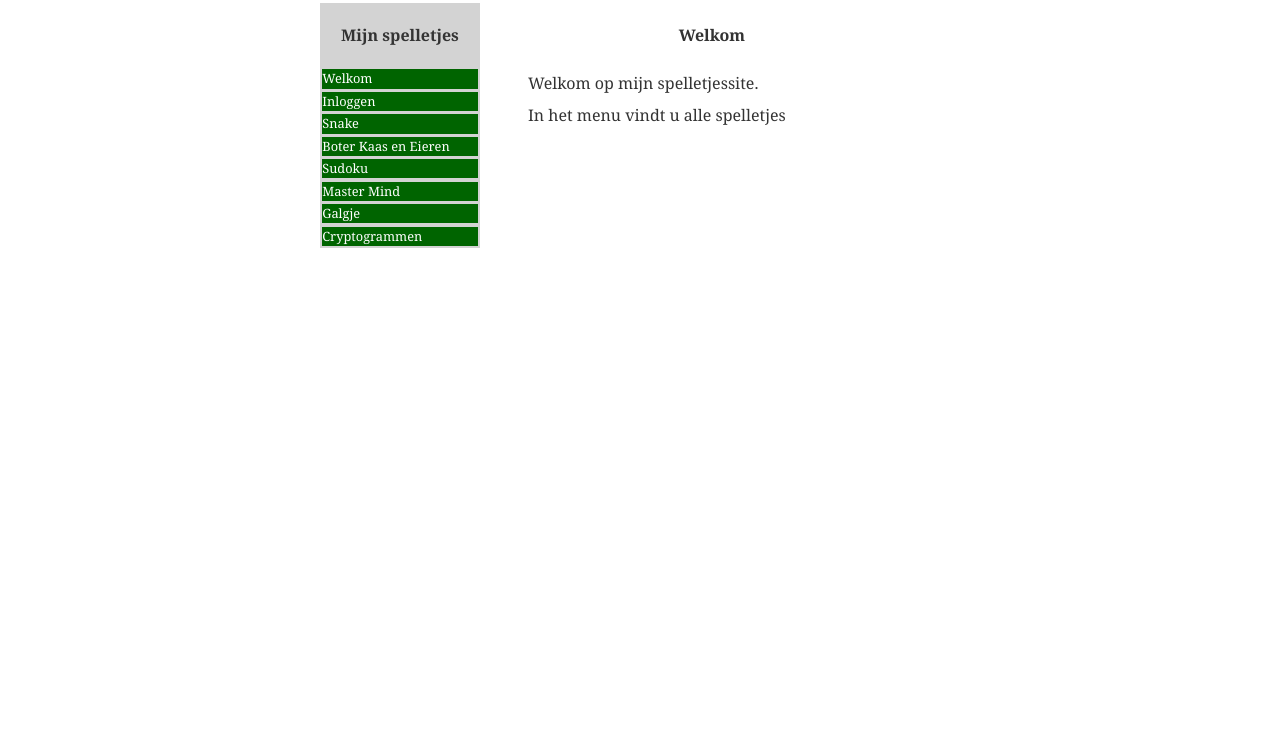
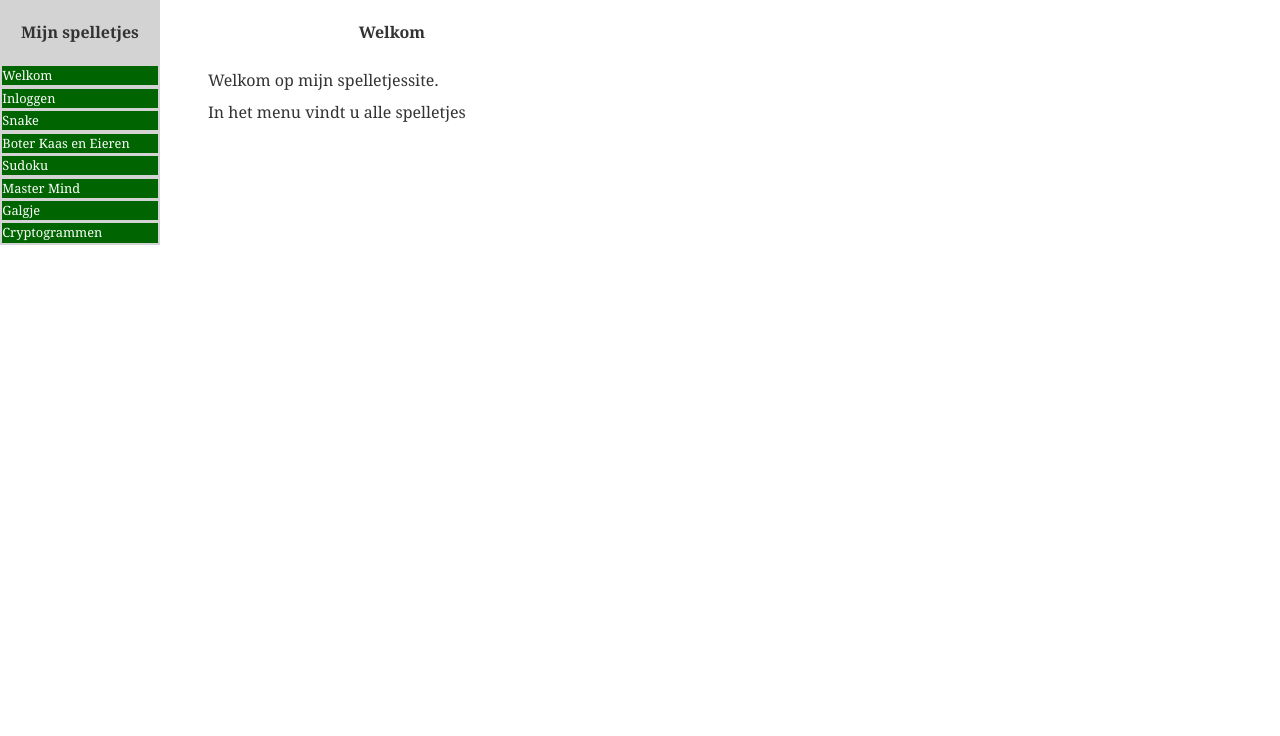
Before and after one commit to GerjanM/OU-IB1902-webapps-client, a plain HTML site: page opdracht-1/index.html in a window 1280 px wide. Shown: the part 64-800 px from the top of the page. Drawn offline with Linux system fonts and the light colour scheme.

Commit message:
Paar aanpassinkjes n.a.v. feedback Bart

```diff
--- a/opdracht-1/index.html
+++ b/opdracht-1/index.html
@@ -7,7 +7,6 @@
 		<link rel="stylesheet" href="style2.css">
 </head>
 <body>
-	<div class="page">
 		<h1 class="pagetitle">Mijn Spelletjessite</h1>
 		<nav>
 				<h2 class = "menutitle">Mijn spelletjes</h2>
@@ -19,12 +18,11 @@
 				<a href="#"><span>Master Mind</span></a>
 				<a href="#"><span>Galgje</span></a>
 				<a href="#"><span>Cryptogrammen</span></a>
-
 		</nav>
 		<div class="content">
 			<h2 class="contenttitle">Welkom</h2>
 			<p>Welkom op mijn spelletjessite. </p>
 			<p>In het menu vindt u alle spelletjes</p>
 		</div>
-	</div>
+
 </body>
--- a/opdracht-1/style2.css
+++ b/opdracht-1/style2.css
@@ -41,14 +41,7 @@ canvas {
 }
 
 /*** Hoofdstructuur ***/
-.page {
 
-	min-width: 8em;
-	max-width: 40em;
-	margin: 0.2em auto;
-	background-color: white;
-	overflow: auto;
-}
 .pagetitle {
 	text-align: center;
 	line-height:1.5;
```
Also changed, not shown: opdracht-1/snake.html (+0 -3 lines).
